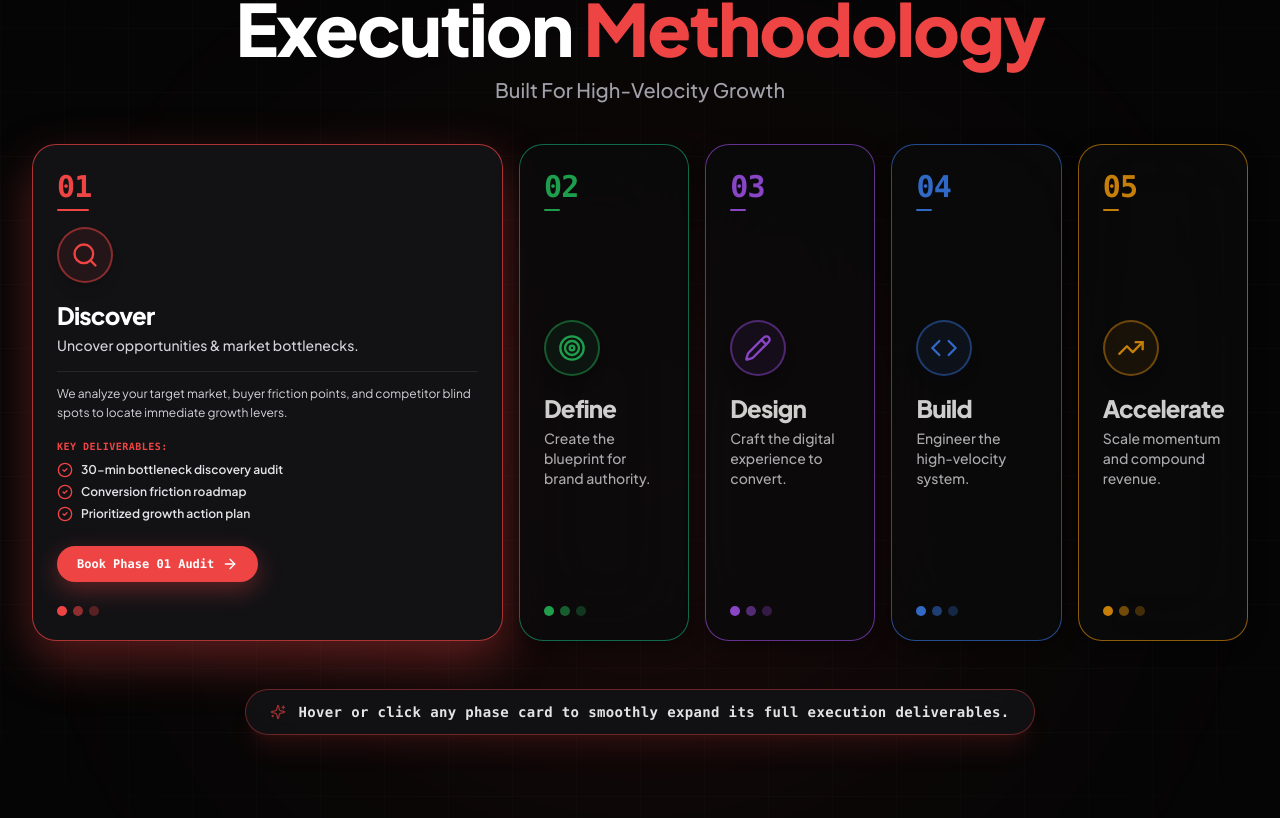
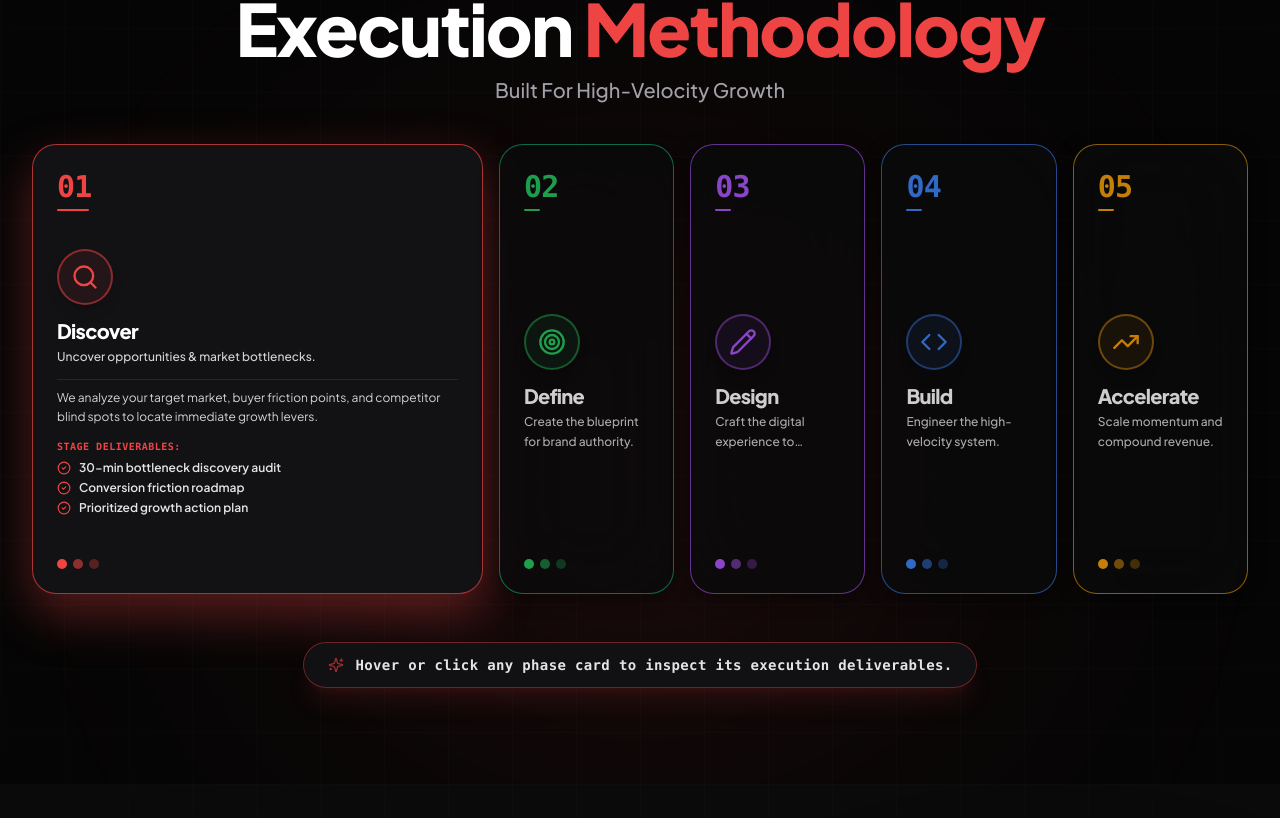
Before and after one commit to itsroosguy/roosx, a React (Vite) app: page / in a window 1280 px wide. Shown: the part 2202-3020 px from the top of the page. Built offline with nearby package versions, Linux system fonts and the light colour scheme.

Commit message:
Lock ProcessSection.tsx deck container height to 450px and remove Book Phase Audit button

```diff
--- a/src/components/ProcessSection.tsx
+++ b/src/components/ProcessSection.tsx
@@ -1,6 +1,6 @@
 import React, { useState } from 'react';
 import { motion, AnimatePresence } from 'framer-motion';
-import { Search, Target, Pencil, Code, TrendingUp, CheckCircle2, ArrowRight, Sparkles } from 'lucide-react';
+import { Search, Target, Pencil, Code, TrendingUp, CheckCircle2, Sparkles } from 'lucide-react';
 
 interface ProcessSectionProps {
   onOpenInquiry?: () => void;
@@ -110,7 +110,6 @@ const process5StepCards: StepCard[] = [
 ];
 
 export const ProcessSection: React.FC<ProcessSectionProps> = ({
-  onOpenInquiry,
   isDarkMode = true,
 }) => {
   const [activeCardId, setActiveCardId] = useState<string>('discover');
@@ -132,7 +131,7 @@ export const ProcessSection: React.FC<ProcessSectionProps> = ({
         }`}
       />
 
-      {/* Subtle Ambient Spotlight behind Active Card */}
+      {/* Ambient Spotlight behind Active Card */}
       <div
         style={{
           background: `radial-gradient(circle, ${activeStep.glowColor} 0%, transparent 70%)`,
@@ -166,8 +165,8 @@ export const ProcessSection: React.FC<ProcessSectionProps> = ({
           </p>
         </motion.div>
 
-        {/* SLEEK OBSIDIAN BLACK EXPANDING ACCORDION DECK */}
-        <div className="flex flex-col lg:flex-row items-stretch justify-center gap-4 max-w-7xl mx-auto min-h-[460px] sm:min-h-[490px] select-none">
+        {/* LOCKED HEIGHT EXPANDING HORIZONTAL ACCORDION DECK */}
+        <div className="flex flex-col lg:flex-row items-stretch justify-center gap-4 max-w-7xl mx-auto h-[430px] sm:h-[450px] select-none">
           {process5StepCards.map((card) => {
             const isActive = card.id === activeCardId;
             const IconComp = card.icon;
@@ -178,13 +177,13 @@ export const ProcessSection: React.FC<ProcessSectionProps> = ({
                 onClick={() => setActiveCardId(card.id)}
                 onMouseEnter={() => setActiveCardId(card.id)}
                 animate={{
-                  flex: isActive ? (window.innerWidth > 1024 ? 3.5 : 1) : 1,
+                  flex: isActive ? (window.innerWidth > 1024 ? 3.2 : 1) : 1,
                 }}
-                transition={{ type: 'spring', stiffness: 200, damping: 22 }}
+                transition={{ type: 'spring', stiffness: 220, damping: 24 }}
                 style={{
                   boxShadow: isActive ? `0 20px 50px ${card.glowColor}` : '0 4px 20px rgba(0,0,0,0.6)',
                 }}
-                className={`rounded-3xl p-6 border cursor-pointer relative overflow-hidden backdrop-blur-2xl transition-colors duration-500 flex flex-col justify-between text-left ${
+                className={`rounded-3xl p-5 sm:p-6 border cursor-pointer relative overflow-hidden backdrop-blur-2xl transition-colors duration-500 flex flex-col justify-between text-left h-full ${
                   isActive ? 'bg-[#121215] text-white' : 'bg-[#0A0A0C] text-zinc-400'
                 } ${card.borderColor} ${
                   isActive
@@ -192,8 +191,8 @@ export const ProcessSection: React.FC<ProcessSectionProps> = ({
                     : 'opacity-80 hover:opacity-100 hover:border-zinc-700'
                 }`}
               >
-                {/* Top Number */}
-                <div className="flex items-center justify-between z-10 relative">
+                {/* Top Number & Accent Bar */}
+                <div className="flex items-center justify-between z-10 relative shrink-0">
                   <div className="space-y-1">
                     <span
                       style={{ color: card.color }}
@@ -211,7 +210,7 @@ export const ProcessSection: React.FC<ProcessSectionProps> = ({
                 </div>
 
                 {/* Center Content: Icon + Title + Description + Deliverables */}
-                <div className="py-4 space-y-4 z-10 relative">
+                <div className="py-2 space-y-3 z-10 relative flex-1 flex flex-col justify-center">
                   {/* Circular Icon Container */}
                   <div
                     style={{
@@ -219,17 +218,17 @@ export const ProcessSection: React.FC<ProcessSectionProps> = ({
                       backgroundColor: `${card.color}15`,
                       color: card.color,
                     }}
-                    className="w-14 h-14 rounded-full border-2 flex items-center justify-center shadow-lg transition-transform duration-300"
+                    className="w-12 h-12 sm:w-14 sm:h-14 rounded-full border-2 flex items-center justify-center shadow-lg transition-transform duration-300 shrink-0"
                   >
-                    <IconComp className="w-7 h-7" />
+                    <IconComp className="w-6 h-6 sm:w-7 sm:h-7" />
                   </div>
 
                   {/* Title & Tagline */}
-                  <div className="space-y-1">
-                    <h3 className="font-display text-xl sm:text-2xl font-black text-white leading-tight">
+                  <div className="space-y-0.5 shrink-0">
+                    <h3 className="font-display text-lg sm:text-xl font-black text-white leading-tight">
                       {card.title}
                     </h3>
-                    <p className="text-xs sm:text-sm text-zinc-300 leading-relaxed font-medium">
+                    <p className="text-xs text-zinc-300 leading-relaxed font-medium line-clamp-2">
                       {card.tagline}
                     </p>
                   </div>
@@ -238,24 +237,24 @@ export const ProcessSection: React.FC<ProcessSectionProps> = ({
                   <AnimatePresence>
                     {isActive && (
                       <motion.div
-                        initial={{ opacity: 0, height: 0 }}
-                        animate={{ opacity: 1, height: 'auto' }}
-                        exit={{ opacity: 0, height: 0 }}
-                        transition={{ duration: 0.35 }}
-                        className="space-y-4 pt-3 border-t border-zinc-800"
+                        initial={{ opacity: 0 }}
+                        animate={{ opacity: 1 }}
+                        exit={{ opacity: 0 }}
+                        transition={{ duration: 0.25 }}
+                        className="space-y-3 pt-2 border-t border-zinc-800 shrink-0"
                       >
-                        <p className="text-xs text-zinc-300 leading-relaxed">
+                        <p className="text-xs text-zinc-300 leading-relaxed line-clamp-2">
                           {card.description}
                         </p>
 
-                        <div className="space-y-2">
+                        <div className="space-y-1.5">
                           <span
                             style={{ color: card.color }}
                             className="text-[10px] font-mono font-bold uppercase tracking-wider block"
                           >
-                            KEY DELIVERABLES:
+                            STAGE DELIVERABLES:
                           </span>
-                          <div className="space-y-1.5">
+                          <div className="space-y-1">
                             {card.deliverables.map((item, dIdx) => (
                               <div
                                 key={dIdx}
@@ -263,29 +262,12 @@ export const ProcessSection: React.FC<ProcessSectionProps> = ({
                               >
                                 <CheckCircle2
                                   style={{ color: card.color }}
-                                  className="w-4 h-4 shrink-0"
+                                  className="w-3.5 h-3.5 shrink-0"
                                 />
-                                <span>{item}</span>
+                                <span className="truncate">{item}</span>
                               </div>
                             ))}
                           </div>
-                        </div>
-
-                        <div className="pt-2">
-                          <button
-                            onClick={(e) => {
-                              e.stopPropagation();
-                              onOpenInquiry?.();
-                            }}
-                            style={{
-                              backgroundColor: card.color,
-                              boxShadow: `0 8px 25px ${card.glowColor}`,
-                            }}
-                            className="w-full sm:w-auto px-5 py-2.5 rounded-full text-white text-xs font-mono font-bold flex items-center justify-center gap-2 hover:opacity-90 transition-opacity cursor-pointer"
-                          >
-                            <span>Book Phase {card.num} Audit</span>
-                            <ArrowRight className="w-4 h-4" />
-                          </button>
                         </div>
                       </motion.div>
                     )}
@@ -293,7 +275,7 @@ export const ProcessSection: React.FC<ProcessSectionProps> = ({
                 </div>
 
                 {/* Bottom Micro Indicator Dots */}
-                <div className="flex items-center gap-1.5 pt-2 z-10 relative">
+                <div className="flex items-center gap-1.5 pt-1 z-10 relative shrink-0">
                   <div
                     style={{ backgroundColor: card.color }}
                     className="w-2.5 h-2.5 rounded-full"
@@ -323,7 +305,7 @@ export const ProcessSection: React.FC<ProcessSectionProps> = ({
           <div className="inline-flex items-center gap-3 px-6 py-3 rounded-full bg-[#121215]/90 border border-[#EF4444]/40 text-xs sm:text-sm font-mono font-bold text-zinc-200 backdrop-blur-xl shadow-xl shadow-[#EF4444]/10 group hover:border-[#EF4444] transition-all">
             <Sparkles className="w-4 h-4 text-[#EF4444] animate-pulse shrink-0" />
             <span className="tracking-wide">
-              Hover or click any phase card to smoothly expand its full execution deliverables.
+              Hover or click any phase card to inspect its execution deliverables.
             </span>
           </div>
         </motion.div>
```
